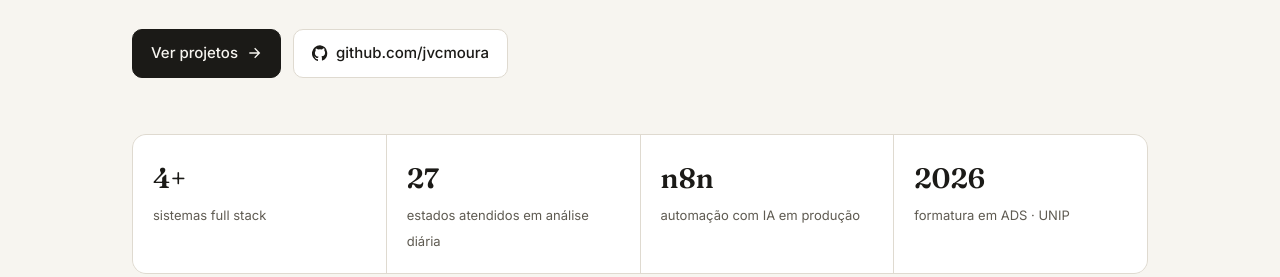
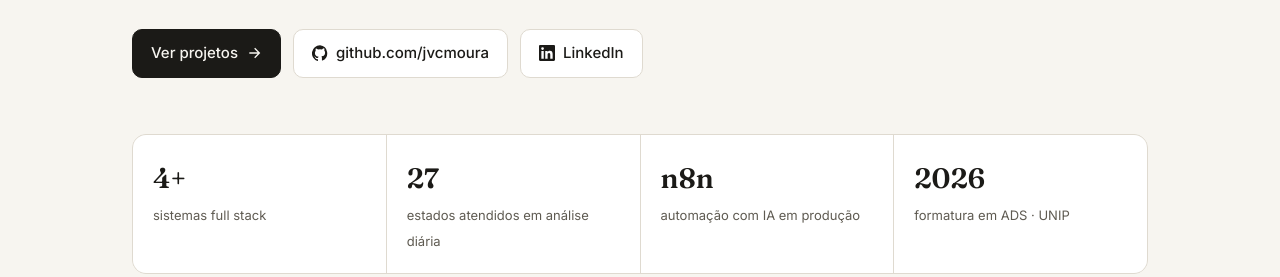
Before and after one commit to jvcmoura/jvcmoura.github.io, a plain HTML site: page index.html in a window 1280 px wide. Shown: the part 554-831 px from the top of the page. Drawn offline with Linux system fonts and the light colour scheme; no server answers.

Commit message:
Adiciona link do LinkedIn
Co-Authored-By: Claude Opus 5.5 <noreply@anthropic.com>

```diff
--- a/index.html
+++ b/index.html
@@ -172,6 +172,9 @@ svg.i{width:16px;height:16px;flex:none}
             <a class="btn" href="https://github.com/jvcmoura" target="_blank" rel="noopener">
               <svg class="i" viewBox="0 0 24 24" fill="currentColor"><path d="M12 .5a12 12 0 0 0-3.8 23.4c.6.1.8-.3.8-.6v-2.1c-3.3.7-4-1.6-4-1.6-.6-1.4-1.4-1.8-1.4-1.8-1.1-.7.1-.7.1-.7 1.2.1 1.9 1.2 1.9 1.2 1.1 1.8 2.8 1.3 3.5 1 .1-.8.4-1.3.8-1.6-2.7-.3-5.5-1.3-5.5-5.9 0-1.3.5-2.4 1.2-3.2-.1-.3-.5-1.5.1-3.2 0 0 1-.3 3.3 1.2a11.5 11.5 0 0 1 6 0C17.3 4.6 18.3 5 18.3 5c.7 1.7.2 2.9.1 3.2.8.8 1.2 1.9 1.2 3.2 0 4.6-2.8 5.6-5.5 5.9.4.4.8 1.1.8 2.2v3.3c0 .3.2.7.8.6A12 12 0 0 0 12 .5z"/></svg>
               github.com/jvcmoura</a>
+            <a class="btn" href="https://www.linkedin.com/in/jo%C3%A3o-victor-moura-franca-28528b34a" target="_blank" rel="noopener">
+              <svg class="i" viewBox="0 0 24 24" fill="currentColor"><path d="M20.45 20.45h-3.55v-5.57c0-1.33-.03-3.04-1.85-3.04-1.86 0-2.14 1.45-2.14 2.94v5.67H9.36V9h3.41v1.56h.05c.48-.9 1.64-1.85 3.37-1.85 3.6 0 4.27 2.37 4.27 5.46v6.28zM5.34 7.43a2.06 2.06 0 1 1 0-4.12 2.06 2.06 0 0 1 0 4.12zM7.12 20.45H3.56V9h3.56v11.45zM22.22 0H1.77C.79 0 0 .77 0 1.73v20.54C0 23.23.79 24 1.77 24h20.45c.98 0 1.78-.77 1.78-1.73V1.73C24 .77 23.2 0 22.22 0z"/></svg>
+              LinkedIn</a>
           </div>
         </div>
         <img class="avatar" src="https://avatars.githubusercontent.com/u/210618654?v=4" alt="Foto de perfil de João Victor" width="220" height="220">
@@ -391,6 +394,7 @@ svg.i{width:16px;height:16px;flex:none}
           <a class="btn primary" href="mailto:mourafrancajoaovictor@gmail.com">
             <svg class="i" viewBox="0 0 24 24" fill="none" stroke="currentColor" stroke-width="2"><rect x="3" y="5" width="18" height="14" rx="2"/><path d="m3 7 9 6 9-6"/></svg>
             mourafrancajoaovictor@gmail.com</a>
+          <a class="btn" href="https://www.linkedin.com/in/jo%C3%A3o-victor-moura-franca-28528b34a" target="_blank" rel="noopener">LinkedIn ↗</a>
           <a class="btn" href="https://github.com/jvcmoura" target="_blank" rel="noopener">GitHub ↗</a>
         </div>
       </div>
```
